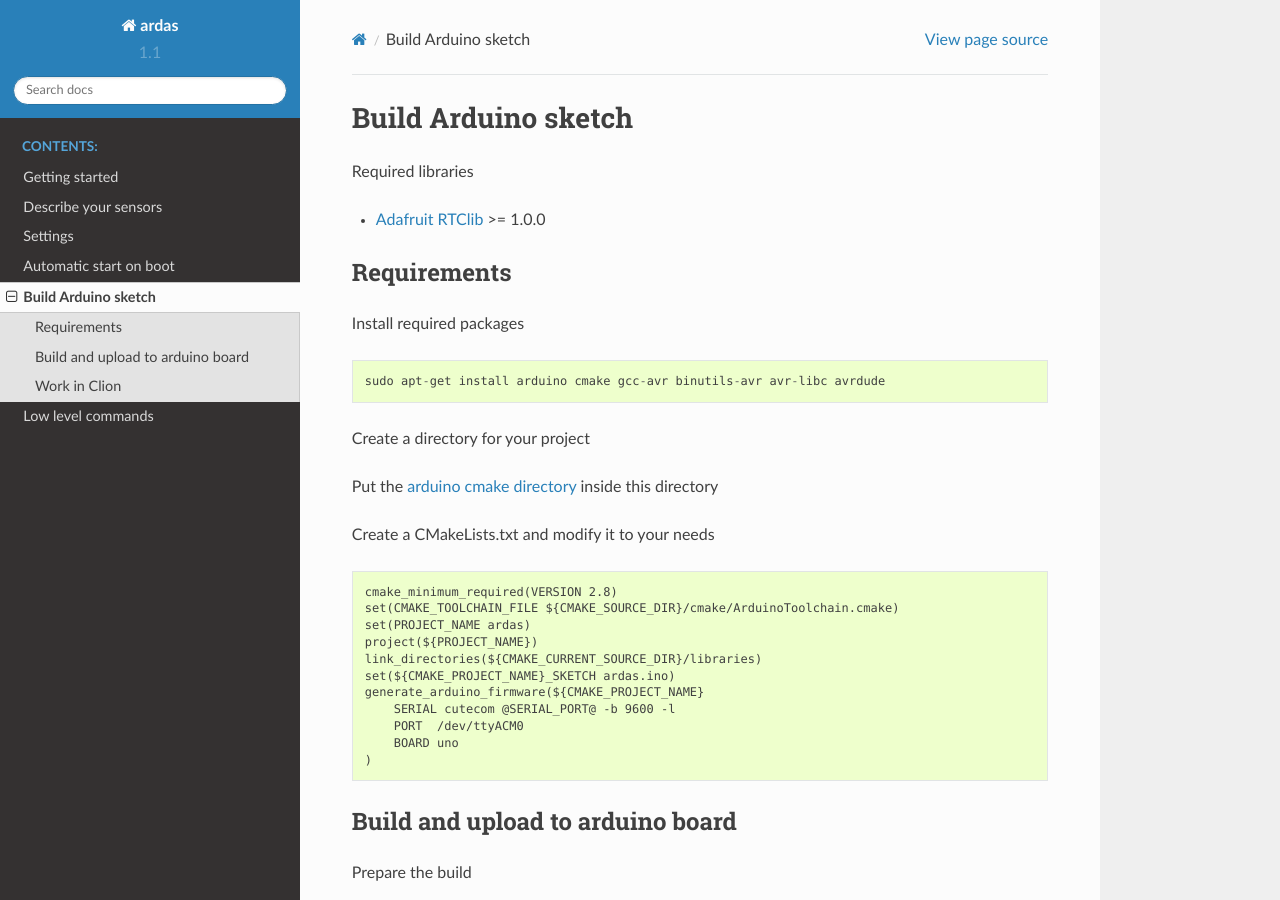
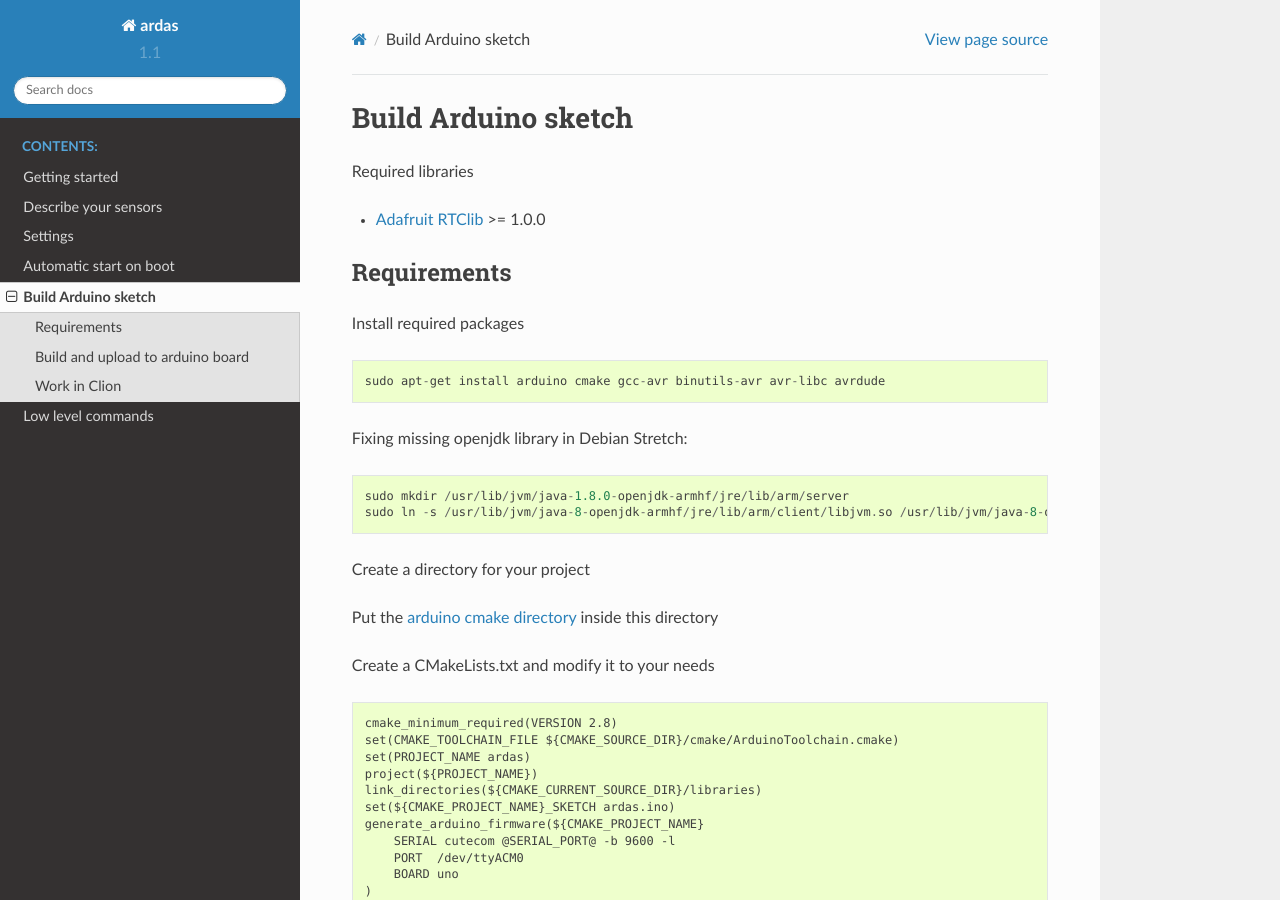
Before and after one commit to awatlet/ardas, a Sphinx documentation site: the page built from docs/source/build_arduino_sketch.rst, in a window 1280 px wide and 900 px high. Built offline with Sphinx 7.4.7 and the Read the Docs theme 2.0.0, drawn with Linux system fonts in a browser that asks for light colours.

Commit message:
update doc

```diff
--- a/docs/source/build_arduino_sketch.rst
+++ b/docs/source/build_arduino_sketch.rst
@@ -11,6 +11,11 @@
 Install required packages ::
 
     sudo apt-get install arduino cmake gcc-avr binutils-avr avr-libc avrdude
+
+Fixing missing openjdk library in Debian Stretch::
+
+    sudo mkdir /usr/lib/jvm/java-1.8.0-openjdk-armhf/jre/lib/arm/server
+    sudo ln -s /usr/lib/jvm/java-8-openjdk-armhf/jre/lib/arm/client/libjvm.so /usr/lib/jvm/java-8-openjdk-armhf/jre/lib/arm/server/libjvm.so
 
 Create a directory for your project
 
```
